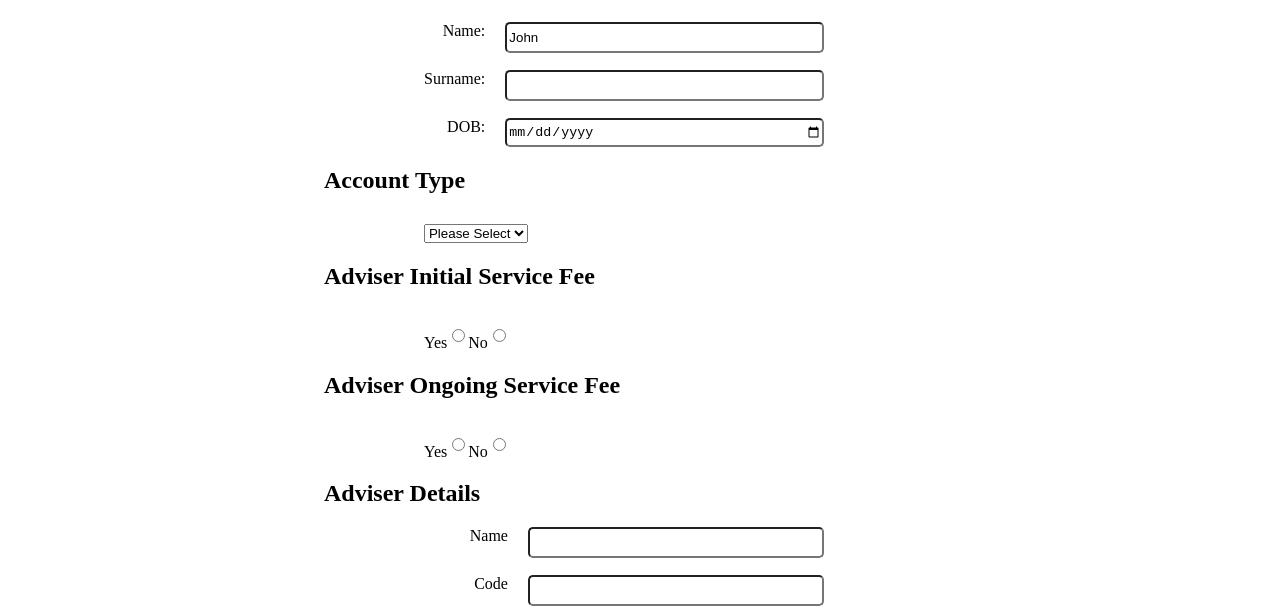
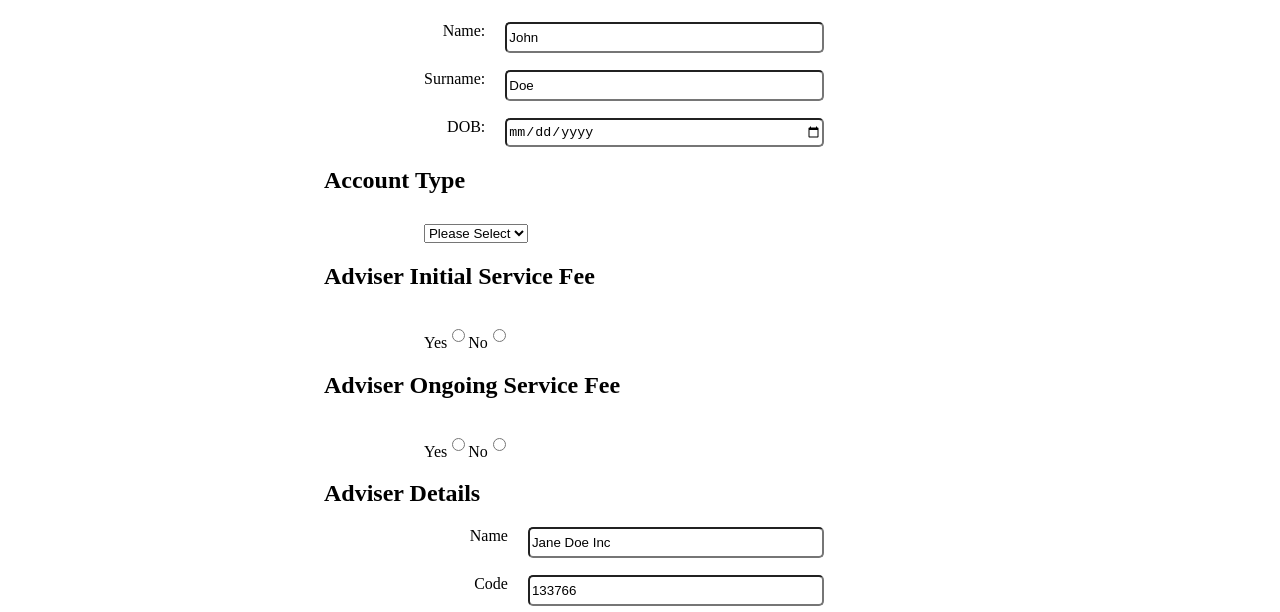
Before and after one commit to ichater/Fee-Calculator-React, a React (Create React App) app: page / in a window 1280 px wide. Shown: the part 340-952 px from the top of the page. Built offline with nearby package versions, Linux system fonts and the light colour scheme.

Commit message:
started to push the state up on high so changes in tabs won't affect changes to state

```diff
--- a/src/Components/Account-details/AccountType.js
+++ b/src/Components/Account-details/AccountType.js
@@ -1,11 +1,12 @@
 import React from "react";
 
-const AccountType = ({ setAccountType }) => {
+const AccountType = ({ setAccountType, accountType }) => {
   return (
     <div className="DetailsPage-positioning">
       <select
         name="account-type"
         onChange={e => setAccountType(e.target.value)}
+        value={accountType}
       >
         <option>Please Select</option>
         <option>Super</option>
--- a/src/Components/Account-details/AdviserDetails1.js
+++ b/src/Components/Account-details/AdviserDetails1.js
@@ -1,8 +1,20 @@
 import React, { useState } from "react";
 import AdviserDetails1Expanded from "./AdviserDetails1Expanded";
 
-const AdviserDetails1 = ({ setAdviserInitialFee$, setAdviserInitialFeeP }) => {
-  const [showText, setShowText] = useState(false);
+const AdviserDetails1 = props => {
+  const {
+    setAdviserInitialFee$,
+    setAdviserInitialFeeP,
+    adviserInitialFee$,
+    adviserInitialFeeP,
+    setShowText1,
+    showText1,
+    showText2,
+    setShowText2,
+    showText3,
+    setShowText3
+  } = props;
+  // const [showText1, setShowText1] = useState(false);
   return (
     <div className="DetailsPage-positioning">
       <form>
@@ -11,21 +23,29 @@ const AdviserDetails1 = ({ setAdviserInitialFee$, setAdviserInitialFeeP }) => {
           type="radio"
           name="fee1"
           id="yes-fee1"
-          onClick={() => setShowText(true)}
+          onClick={() => setShowText1(true)}
+          // checked={setShowText1}
         ></input>
         <label for="no-fee1">No</label>
         <input
           type="radio"
           name="fee1"
           id="no-fee1"
-          onClick={() => setShowText(false)}
+          onClick={() => setShowText1(false)}
+          // checked={setShowText1}
         ></input>
       </form>
-      {showText && (
+      {showText1 && (
         <div>
           <AdviserDetails1Expanded
             setAdviserInitialFee$={setAdviserInitialFee$}
             setAdviserInitialFeeP={setAdviserInitialFeeP}
+            adviserInitialFee$={adviserInitialFee$}
+            adviserInitialFeeP={adviserInitialFeeP}
+            showText2={showText2}
+            setShowText2={setShowText2}
+            showText3={showText3}
+            setShowText3={setShowText3}
           />
         </div>
       )}
--- a/src/Components/Account-details/AdviserDetails1Expanded.js
+++ b/src/Components/Account-details/AdviserDetails1Expanded.js
@@ -2,10 +2,14 @@ import React, { useState } from "react";
 
 const AdviserDetails1Expanded = ({
   setAdviserInitialFee$,
-  setAdviserInitialFeeP
+  setAdviserInitialFeeP,
+  adviserInitialFee$,
+  adviserInitialFeeP,
+  showText2,
+  setShowText2,
+  showText3,
+  setShowText3
 }) => {
-  const [showText, setShowText] = useState(false);
-  const [showText1, setShowText1] = useState(false);
   return (
     <div className="AdviserDetails1Expanded__grid">
       <div>
@@ -13,20 +17,21 @@ const AdviserDetails1Expanded = ({
           type="checkbox"
           onChange={e => {
             if (e.target.checked === true) {
-              setShowText(true);
+              setShowText2(true);
             } else {
-              setShowText(false);
+              setShowText2(false);
             }
           }}
         ></input>
         <labal>Dollar based Fee</labal>
       </div>
-      {showText && (
+      {showText2 && (
         <div>
           <span>$</span>
           <input
             type="number"
             onChange={e => setAdviserInitialFee$("$" + e.target.value)}
+            value={adviserInitialFee$}
           ></input>
         </div>
       )}
@@ -36,20 +41,21 @@ const AdviserDetails1Expanded = ({
           type="checkbox"
           onChange={e => {
             if (e.target.checked === true) {
-              setShowText1(true);
+              setShowText3(true);
             } else {
-              setShowText1(false);
+              setShowText3(false);
             }
           }}
         ></input>
         <labal>Persentage based Fee</labal>
       </div>
-      {showText1 && (
+      {showText3 && (
         <div>
           <span>%</span>
           <input
             type="number"
             onChange={e => setAdviserInitialFeeP(e.target.value + "%")}
+            value={adviserInitialFeeP}
           ></input>
         </div>
       )}
--- a/src/Components/Account-details/AdviserDetails3.js
+++ b/src/Components/Account-details/AdviserDetails3.js
@@ -1,18 +1,34 @@
 import React from "react";
 
 const AdviserDetails3 = props => {
-  const { setAdviserName, setAdviserCode, setDealerGroup } = props;
+  const {
+    setAdviserName,
+    setAdviserCode,
+    setDealerGroup,
+    adviserName,
+    adviserCode,
+    dealerGroup
+  } = props;
   return (
     <div className="personal-details__self">
       <label>Name</label>
-      <input type="text" onChange={e => setAdviserName(e.target.value)}></input>
+      <input
+        type="text"
+        onChange={e => setAdviserName(e.target.value)}
+        value={adviserName}
+      ></input>
       <label>Code</label>
       <input
         type="number"
         onChange={e => setAdviserCode(e.target.value)}
+        value={adviserCode}
       ></input>
       <label>Dealer group</label>
-      <input type="text" onChange={e => setDealerGroup(e.target.value)}></input>
+      <input
+        type="text"
+        onChange={e => setDealerGroup(e.target.value)}
+        value={dealerGroup}
+      ></input>
     </div>
   );
 };
--- a/src/Components/Account-details/PersonalDetails.js
+++ b/src/Components/Account-details/PersonalDetails.js
@@ -1,7 +1,7 @@
 import React from "react";
 
 const PersonalDetails = props => {
-  const { setName, setSurname, setDob, name } = props;
+  const { setName, setSurname, setDob, name, surname, dob } = props;
   return (
     <>
       <h2> Personal details</h2>
@@ -13,9 +13,17 @@ const PersonalDetails = props => {
           onChange={e => setName(e.target.value)}
         ></input>
         <label>Surname:</label>
-        <input type="text" onChange={e => setSurname(e.target.value)}></input>
+        <input
+          type="text"
+          onChange={e => setSurname(e.target.value)}
+          value={surname}
+        ></input>
         <label>DOB:</label>
-        <input type="date" onChange={e => setDob(e.target.value)}></input>
+        <input
+          type="date"
+          onChange={e => setDob(e.target.value)}
+          value={dob}
+        ></input>
       </div>
     </>
   );
--- a/src/Components/AccountDetails.js
+++ b/src/Components/AccountDetails.js
@@ -10,17 +10,35 @@ const AccountDetails = props => {
     setName,
     name,
     setSurname,
+    surname,
     setDob,
+    dob,
+    accountType,
     setAccountType,
     setAdviserInitialFee$,
+    adviserInitialFee$,
+    adviserInitialFeeP,
     setAdviserInitialFeeP,
     setAdviserOngoingFee$,
     setAdviserOngoingFeeP,
+    adviserOngoingFee$,
+    adviserOngoingFeeP,
     setadviserOngoingFeeIncrease,
+    adviserOngoingFeeIncrease,
     setCpi,
+    cpi,
     setAdviserName,
+    adviserName,
+    adviserCode,
+    dealerGroup,
     setAdviserCode,
-    setDealerGroup
+    setDealerGroup,
+    setShowText1,
+    showText1,
+    showText2,
+    setShowText2,
+    showText3,
+    setShowText3
   } = props;
   return (
     <>
@@ -33,27 +51,47 @@ const AccountDetails = props => {
           setName={setName}
           name={name}
           setSurname={setSurname}
+          surname={surname}
           setDob={setDob}
+          dob={dob}
         />
         <h2>Account Type</h2>
-        <AccountType setAccountType={setAccountType} />
+        <AccountType
+          setAccountType={setAccountType}
+          accountType={accountType}
+        />
         <h2>Adviser Initial Service Fee</h2>
         <AdviserDetails1
           setAdviserInitialFee$={setAdviserInitialFee$}
           setAdviserInitialFeeP={setAdviserInitialFeeP}
+          adviserInitialFee$={adviserInitialFee$}
+          adviserInitialFeeP={adviserInitialFeeP}
+          showText1={showText1}
+          setShowText1={setShowText1}
+          showText2={showText2}
+          setShowText2={setShowText2}
+          showText3={showText3}
+          setShowText3={setShowText3}
         />
         <h2>Adviser Ongoing Service Fee</h2>
         <AdviserDetails2
           setAdviserOngoingFee$={setAdviserOngoingFee$}
           setAdviserOngoingFeeP={setAdviserOngoingFeeP}
+          adviserOngoingFee$={adviserOngoingFee$}
+          adviserOngoingFeeP={adviserOngoingFeeP}
           setadviserOngoingFeeIncrease={setadviserOngoingFeeIncrease}
+          adviserOngoingFeeIncrease={adviserOngoingFeeIncrease}
           setCpi={setCpi}
+          cpi={cpi}
         />
         <h2>Adviser Details</h2>
         <AdviserDetails3
           setAdviserName={setAdviserName}
           setAdviserCode={setAdviserCode}
           setDealerGroup={setDealerGroup}
+          adviserName={adviserName}
+          adviserCode={adviserCode}
+          dealerGroup={dealerGroup}
         />
       </div>
     </>
--- a/src/Components/MainPageDisplay/MainSMAdisplay.js
+++ b/src/Components/MainPageDisplay/MainSMAdisplay.js
@@ -6,7 +6,8 @@ const MainSMAdisplay = props => {
 
   return (
     <>
-      {checkedSMA.length && <div>HELLO WORLD!</div>}
+      {checkedSMA.length && (
+        <>
           <table className="investment-table__default">
             <thead>
               <tr>
@@ -25,6 +26,8 @@ const MainSMAdisplay = props => {
             </tbody>
           </table>
         </>
+      )}
+    </>
   );
 };
 
--- a/src/Components/Maintabs.js
+++ b/src/Components/Maintabs.js
@@ -23,7 +23,10 @@ const Maintabs = ({ Shares, Funds }) => {
     [selectSMA, setSelectSMA] = useState(false),
     [checkedSMA, setCheckedSMA] = useState([]),
     [addSMA, setAddSMA] = useState([]),
-    [mainPageSMA, setMainPageSMA] = useState([]);
+    [mainPageSMA, setMainPageSMA] = useState([]),
+    [showText1, setShowText1] = useState(false),
+    [showText2, setShowText2] = useState(false),
+    [showText3, setShowText3] = useState(false);
 
   return (
     <>
@@ -40,6 +43,12 @@ const Maintabs = ({ Shares, Funds }) => {
         </TabPanel> */}
         <TabPanel>
           <AccountDetails
+            showText1={showText1}
+            setShowText1={setShowText1}
+            showText2={showText2}
+            setShowText2={setShowText2}
+            showText3={showText3}
+            setShowText3={setShowText3}
             setName={setName}
             name={name}
             setSurname={setSurname}
@@ -54,6 +63,19 @@ const Maintabs = ({ Shares, Funds }) => {
             setAdviserName={setAdviserName}
             setAdviserCode={setAdviserCode}
             setDealerGroup={setDealerGroup}
+            name={name}
+            surname={surname}
+            dob={dob}
+            accountType={accountType}
+            adviserInitialFee$={adviserInitialFee$}
+            adviserInitialFeeP={adviserInitialFeeP}
+            adviserOngoingFee$={adviserOngoingFee$}
+            adviserOngoingFeeP={adviserOngoingFeeP}
+            adviserOngoingFeeIncrease={adviserOngoingFeeIncrease}
+            cpi={cpi}
+            adviserName={adviserName}
+            adviserCode={adviserCode}
+            dealerGroup={dealerGroup}
           />
         </TabPanel>
         <TabPanel>
```
Lines whose indentation alone changed are shown as unchanged.
